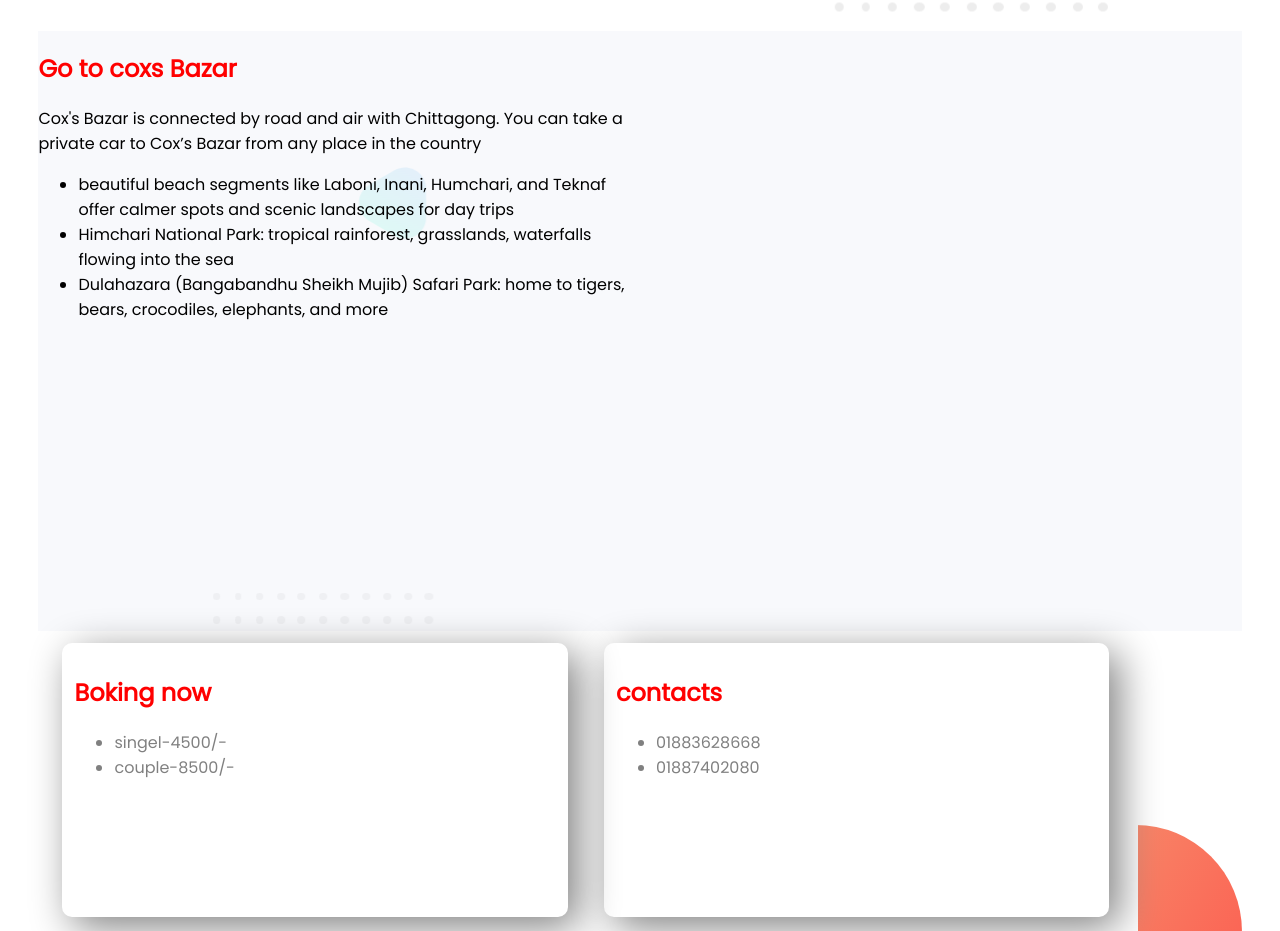
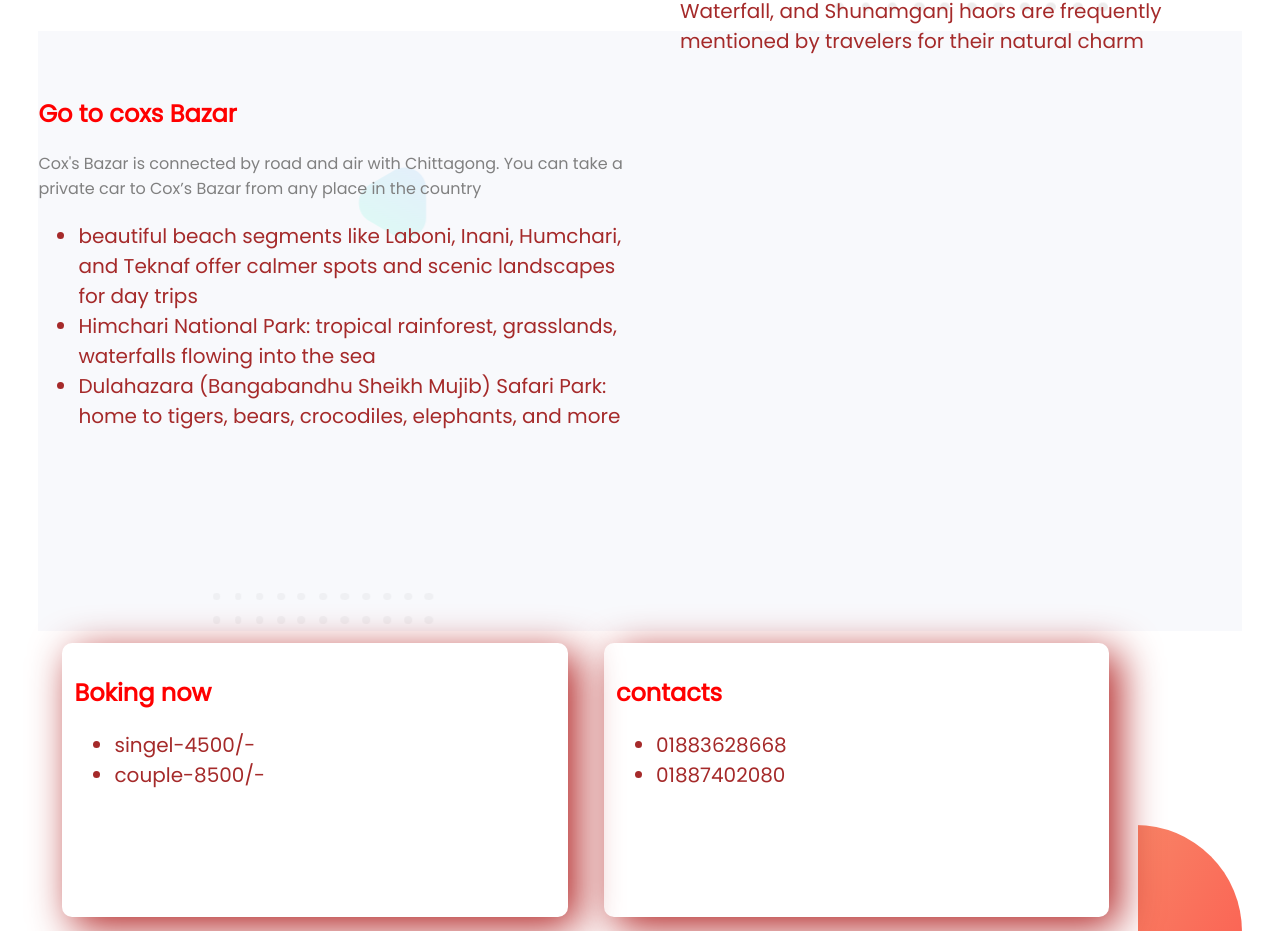
Before and after one commit to Rakibkazi-rj/my-fast-website, a plain HTML site: page index.html in a window 1280 px wide. Shown: the part 1207-2138 px from the top of the page. Drawn offline with Linux system fonts and the light colour scheme.

Commit message:
all-added

```diff
--- a/index.html
+++ b/index.html
@@ -13,7 +13,7 @@
         <h3>Best tourist places in Bangladesh</h3>
         <h3>Come on, we know about Bandarban</h3>
         <p>Bandarban is a district in southeastern Bangladesh, located in the Chittagong Hill Tracts. Known for its breathtaking natural beauty, diverse tribal cultures, and tranquil mountain landscapes, Bandarban is a popular destination for nature lovers, hikers, and cultural explorers.
-    <ul>
+    <ul class="spot-area">
     <li> Nilgiri Hills A popular tourist spot with panoramic views.</li>
     <li>Nilachal Offers a birds-eye view of the Bandarban town. </li>
     <li> Chimbuk Hill Third-highest mountain in Bangladesh, accessible by jeep</li>
@@ -32,7 +32,7 @@
             <h2> <span class="red-highlight">Going to Sylhet</span> </h2>
              <p>Sylhet is a major metropolitan city serving as the administrative center of Sylhet District and Sylhet Division. It sits on the banks of the Surma River and had an estimated metro population of 1,033,000 in 2025—making it the countrys third-largest urban area after Dhaka and Chittagong
             Historically occupied by various dynasties including the Mughals, the British colonials, and the Nawabs of Bengal, Sylhet also acts as a pilgrimage center due to Sufi shrines such as Shah Jalal Dargah and Shah Paran Dargah, which draw thousands throughout the year
-        <ul>
+        <ul class="spot-area">
     <li>Malnicherra Tea Estate: Established in 1849, its the oldest tea garden in the Indian subcontinent, spanning roughly 1,500 acres and attracting scores of visitors daily</li>
     <li>Ratargul Swamp Forest: Bangladesh’s only freshwater swamp forest, offering a rare ecosystem flooded during monsoon and home to diverse wildlife</li>
     <li>Surrounding highlights: Locations such as Sreemangal, Jaflong, Lalakhal, Lawachara, Baikka Beel, Hum Hum Waterfall, and Shunamganj haors are frequently mentioned by travelers for their natural charm</li>
@@ -43,7 +43,7 @@
         <div class="half-width">
             <h2> <span class="red-highlight">Go to coxs Bazar</span> </h2>
             <p>Cox's Bazar is connected by road and air with Chittagong. You can take a private car to Cox’s Bazar from any place in the country
-            <ul>
+            <ul class="spot-area">
         <li>beautiful beach segments like Laboni, Inani, Humchari, and Teknaf offer calmer spots and scenic landscapes for day trips</li>
         <li>Himchari National Park: tropical rainforest, grasslands, waterfalls flowing into the sea</li>
         <li>Dulahazara (Bangabandhu Sheikh Mujib) Safari Park: home to tigers, bears, crocodiles, elephants, and more</li>
@@ -56,14 +56,14 @@
 <section class="boking-area">
     <div class="half-width boking-part">
         <h2 class="red-highlight">Boking now </h2>
-            <ul>
+            <ul class="spot-area">
                 <li>singel-4500/-</li>
                 <li>couple-8500/-</li>
             </ul>
     </div>
     <div class="half-width boking-part">
         <h2 class="red-highlight">contacts</h2>
-        <ul>
+        <ul class="spot-area">
             <li>01883628668</li>
             <li>01887402080</li>
         </ul>
--- a/style.css
+++ b/style.css
@@ -45,9 +45,20 @@ section{
     margin: 1%;
     margin-left: 2%;
     padding: 1%;
+    color:firebrick
 }
 .boking-area{
     background-image: url(img/exp-bg.png);
     background-repeat: no-repeat;
     background-position: right;
 }
+.spot-area{
+    font-size: 20px;
+    color:brown;
+}
+h3{
+    color: green;
+}
+p{
+    color: gray;
+}
```
